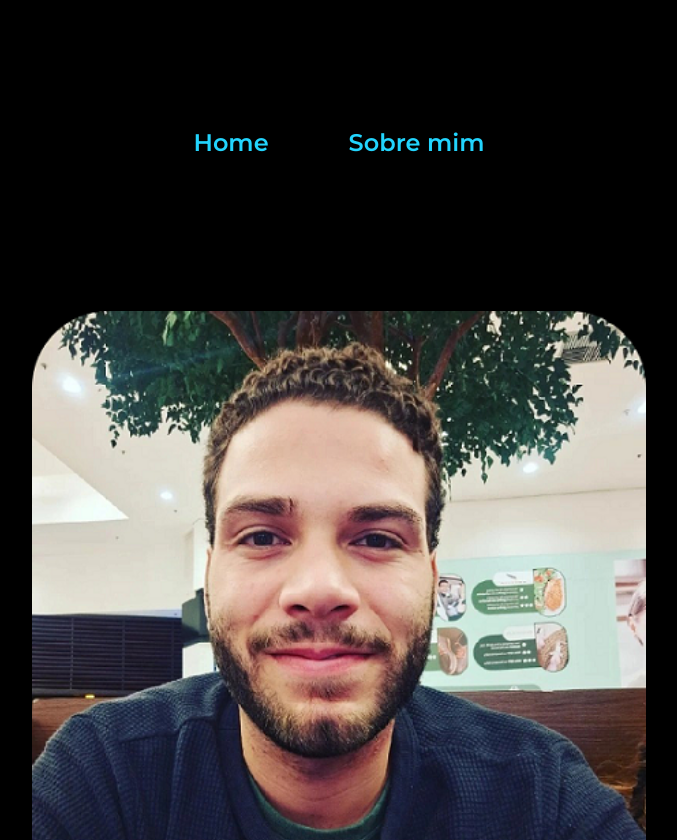
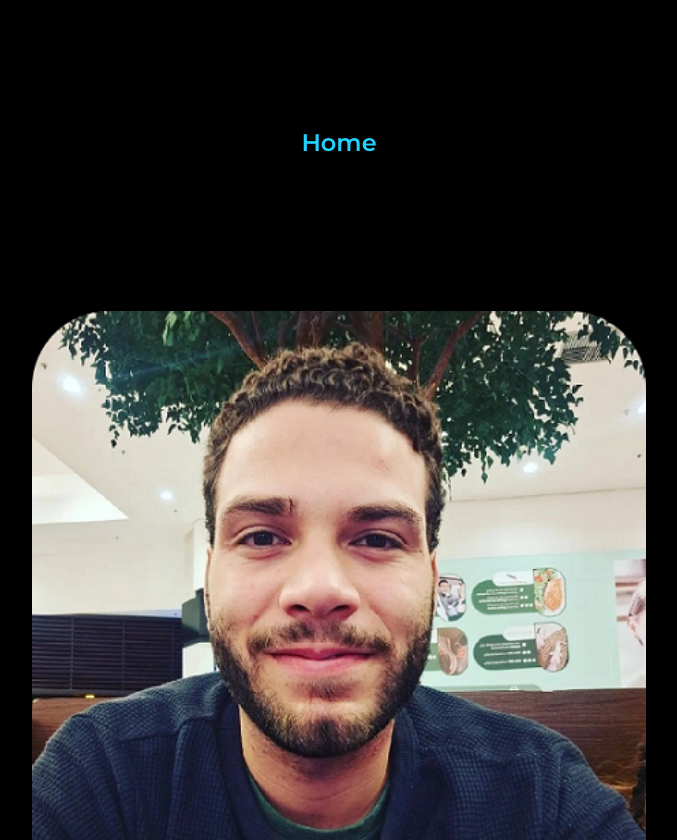
Before and after one commit to mageskylms/Portifolio, a plain HTML site: page index.html in a window 1280 px wide. Shown: the top 840 px of the page, without its empty margins (301-978 px from the left). Drawn offline with nearby package versions, Linux system fonts and the light colour scheme.

Commit message:
Excluir botão "sobre mim"

```diff
--- a/index.html
+++ b/index.html
@@ -12,7 +12,6 @@
     <header class="cabecalho">
         <nav class="cabecalho__menu">
             <a class="cabecalho__menu__link" href="index.html">Home</a>
-            <a class="cabecalho__menu__link" href="about.html">Sobre mim</a>
         </nav>
     </header>
     <main class="apresentacao">
```
